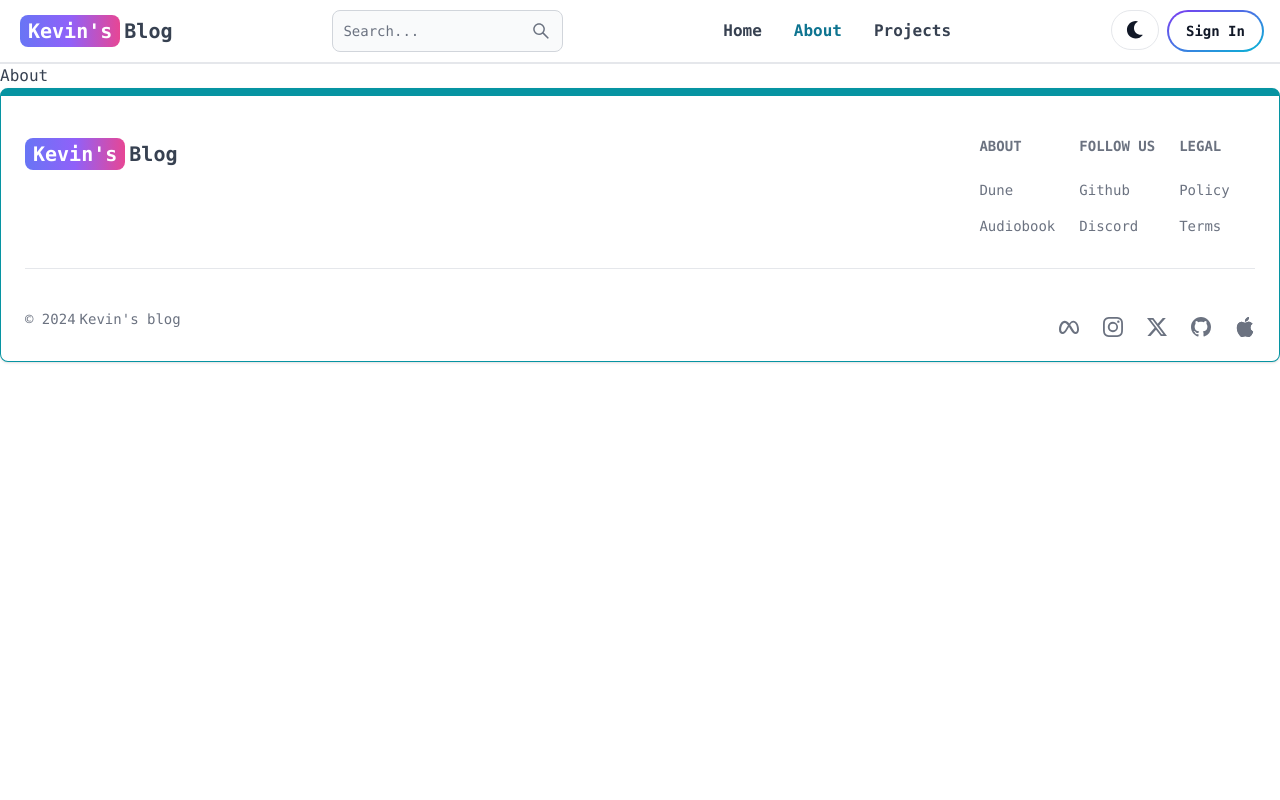
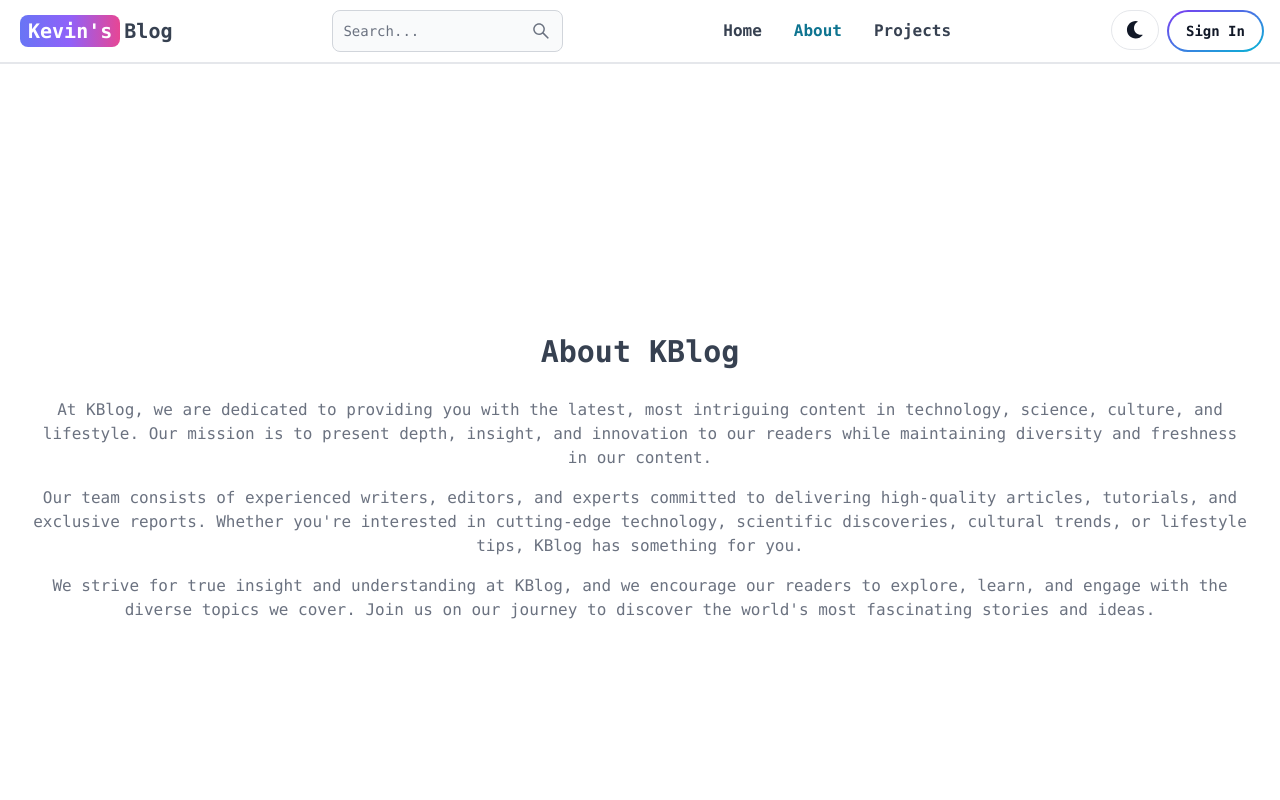
Before and after one commit to IR1DO/kblog, a React (Vite) app in the folder client/: page /about in a window 1280 px wide. Shown: the top 800 px of the page. Built offline with nearby package versions, Linux system fonts and the light colour scheme; no server answers.

Commit message:
complete about and projects pages

```diff
--- a/client/src/pages/About.jsx
+++ b/client/src/pages/About.jsx
@@ -1,3 +1,34 @@
 export default function About() {
-  return <div>About</div>;
+  return (
+    <div className='min-h-screen flex items-center justify-center'>
+      <div className='mx-auto p-8 text-center'>
+        <div>
+          <h1 className='text-3xl font-semibold text-center my-7'>
+            About KBlog
+          </h1>
+          <div className='text-base text-gray-500 flex flex-col gap-4'>
+            <p>
+              At KBlog, we are dedicated to providing you with the latest, most
+              intriguing content in technology, science, culture, and lifestyle.
+              Our mission is to present depth, insight, and innovation to our
+              readers while maintaining diversity and freshness in our content.
+            </p>
+            <p>
+              Our team consists of experienced writers, editors, and experts
+              committed to delivering high-quality articles, tutorials, and
+              exclusive reports. Whether you're interested in cutting-edge
+              technology, scientific discoveries, cultural trends, or lifestyle
+              tips, KBlog has something for you.
+            </p>
+            <p>
+              We strive for true insight and understanding at KBlog, and we
+              encourage our readers to explore, learn, and engage with the
+              diverse topics we cover. Join us on our journey to discover the
+              world's most fascinating stories and ideas.
+            </p>
+          </div>
+        </div>
+      </div>
+    </div>
+  );
 }
--- a/client/src/pages/Projects.jsx
+++ b/client/src/pages/Projects.jsx
@@ -1,3 +1,13 @@
+import CallToAction from '../components/CallToAction';
+
 export default function Projects() {
-  return <div>Projects</div>;
+  return (
+    <div className='min-h-screen max-w-2xl mx-auto flex flex-col gap-4 items-center justify-center p-3'>
+      <h1 className='text-3xl font-semibold'>Projects</h1>
+      <p className='text-base text-gray-500'>
+        Build fun and engaging projects while learning JavaScript
+      </p>
+      <CallToAction />
+    </div>
+  );
 }
```
